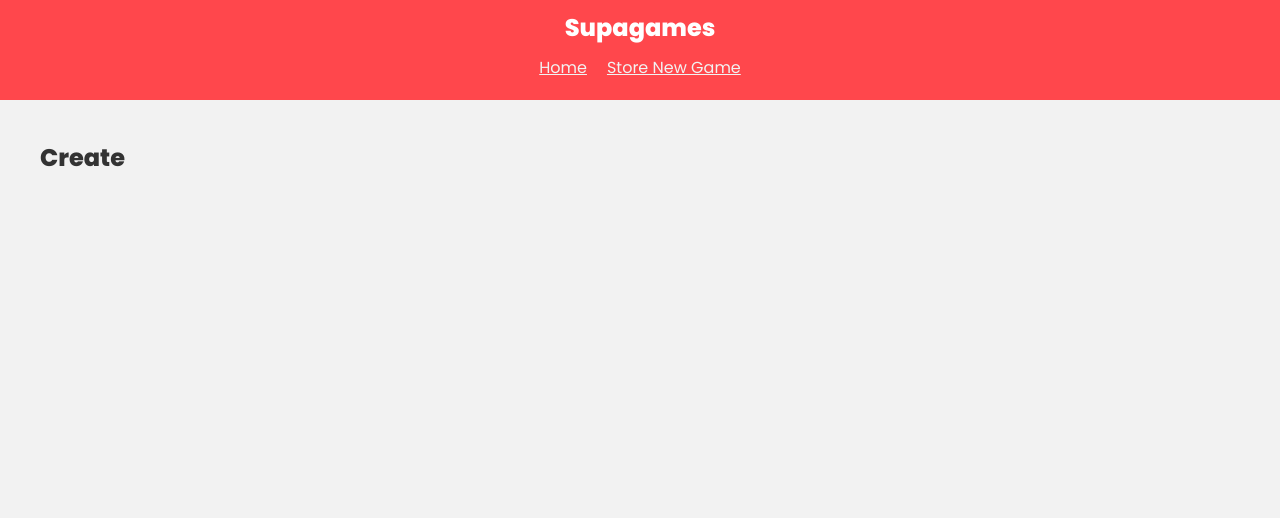
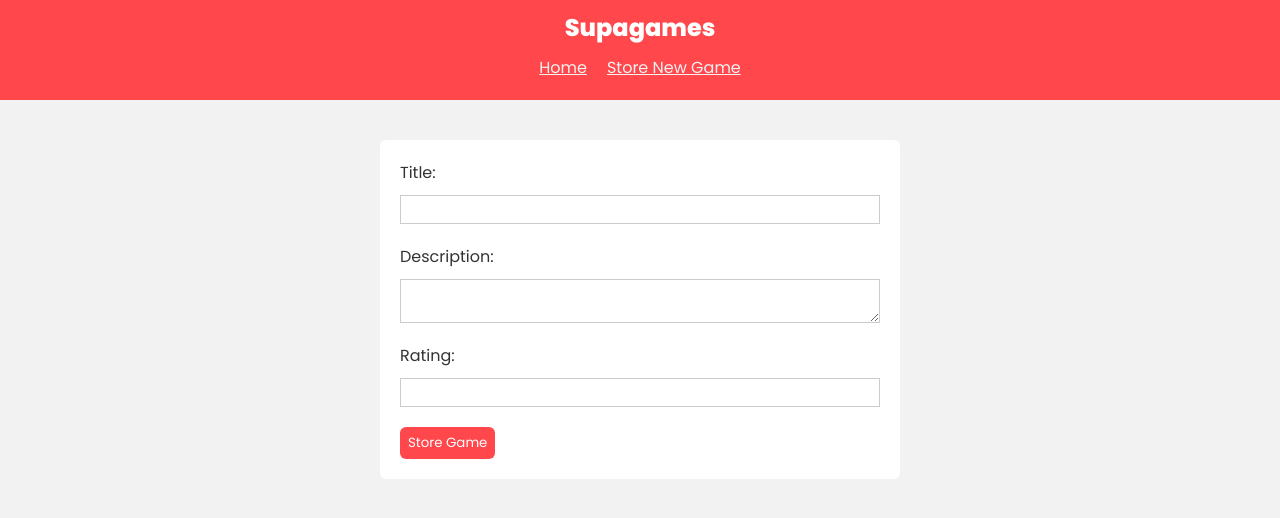
Before and after one commit to gthsun/supabase-tutorial, a React (Create React App) app: page /create in a window 1280 px wide. Shown: the top 518 px of the page. Built offline with nearby package versions, Linux system fonts and the light colour scheme; no server answers.

Commit message:
Added ability to add games

```diff
--- a/src/index.css
+++ b/src/index.css
@@ -33,7 +33,6 @@
   padding: 20px;
 }
 
-/* smoothie grid */
 .game-grid {
   margin-top: 40px;
   display: grid;
@@ -61,3 +60,28 @@
   line-height: 0px;
   text-align: center;
 }
+
+form {
+  background: #fff;
+  padding: 20px;
+  max-width: 480px;
+  margin: 0 auto;
+  border-radius: 6px;
+}
+form input, form textarea {
+  display: block;
+  width: 100%;
+  padding: 6px;
+  box-sizing: border-box;
+  border: 1px solid #ccc;
+  margin: 10px 0 20px 0;
+}
+form button {
+  background: var(--primary);
+  color: #fff;
+  border: 0;
+  border-radius: 6px;
+  padding: 6px 8px;
+  font-family: "Poppins";
+  cursor: pointer;
+}
--- a/src/pages/Create.js
+++ b/src/pages/Create.js
@@ -1,9 +1,71 @@
+import { useState } from "react";
+import { useNavigate } from "react-router-dom";
+import supabase from "../config/supabaseClient";
+
 const Create = () => {
+  const navigate = useNavigate();
+
+  const [title, setTitle] = useState("");
+  const [desc, setDesc] = useState("");
+  const [rating, setRating] = useState("");
+  const [formError, setFormError] = useState(null);
+
+  const handleSubmit = async (e) => {
+    e.preventDefault();
+
+    if (!title || !desc || !rating) {
+      setFormError("Please fill in all the fields correctly.");
+      return;
+    }
+
+    const { data, error } = await supabase
+      .from("games")
+      .insert([{ title, desc, rating }])
+      .select();
+
+    if (error) {
+      console.log(error);
+      setFormError("Please fill in all the fields correctly.");
+    }
+    if (data) {
+      console.log(data);
+      setFormError(null);
+      navigate("/");
+    }
+  };
+
   return (
     <div className="page create">
-      <h2>Create</h2>
+      <form onSubmit={handleSubmit}>
+        <label htmlFor="title">Title:</label>
+        <input
+          type="text"
+          id="title"
+          value={title}
+          onChange={(e) => setTitle(e.target.value)}
+        />
+
+        <label htmlFor="desc">Description:</label>
+        <textarea
+          id="desc"
+          value={desc}
+          onChange={(e) => setDesc(e.target.value)}
+        />
+
+        <label htmlFor="rating">Rating:</label>
+        <input
+          type="number"
+          id="rating"
+          value={rating}
+          onChange={(e) => setRating(e.target.value)}
+        />
+
+        <button>Store Game</button>
+
+        {formError && <p className="error">{formError}</p>}
+      </form>
     </div>
-  )
-}
+  );
+};
 
-export default Create
+export default Create;
```
